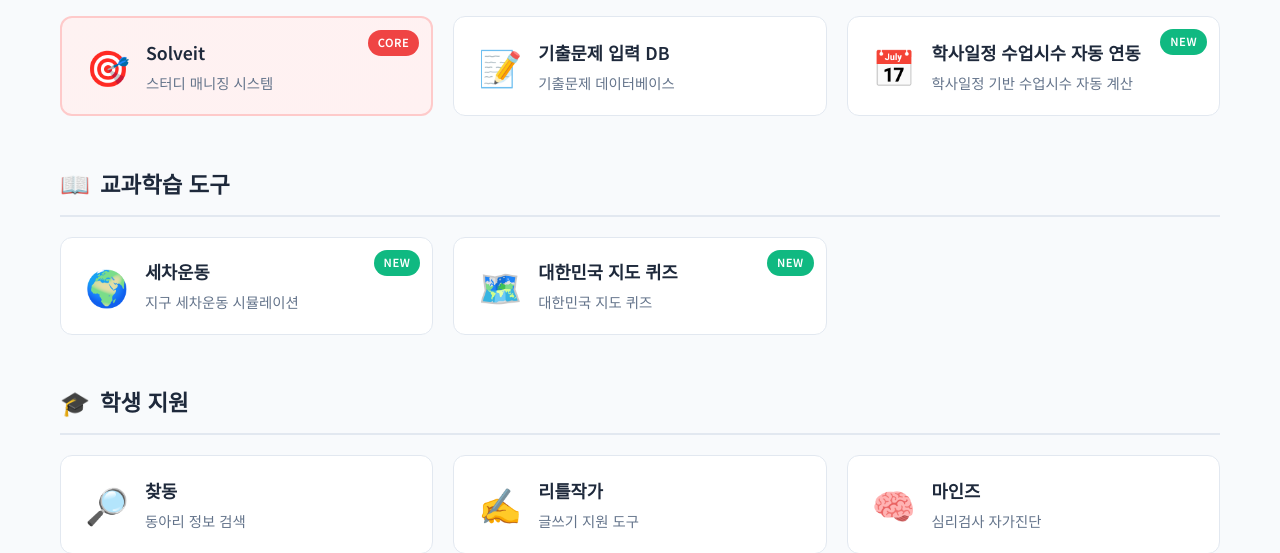
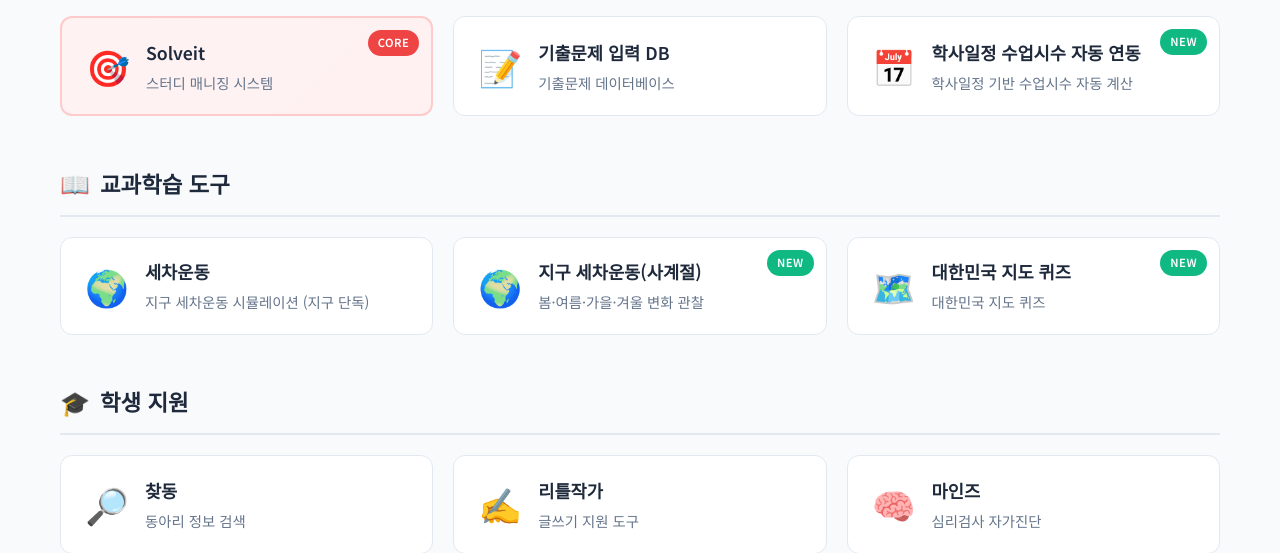
Before and after one commit to CHOISEONGYEOL/Teacher-support, a Python web app: template templates/index.html in a window 1280 px wide. Shown: the part 734-1287 px from the top of the page. Run offline with Jinja, Linux system fonts and the light colour scheme; the template is opened without the code that fills it, so the values that code supplies are empty.

Commit message:
Update index.html

```diff
--- a/templates/index.html
+++ b/templates/index.html
@@ -126,10 +126,24 @@
                         <div class="card-icon">🌍</div>
                         <div class="card-content">
                             <h3>세차운동</h3>
-                            <p>지구 세차운동 시뮬레이션</p>
+                            <p>지구 세차운동 시뮬레이션 (지구 단독) </p>
                         </div>
-                        <div class="card-badge">NEW</div>
+
                     </a>
+
+
+                    <!-- 지구 세차운동 시뮬레이션 (사계절) -->
+<a href="https://precious-sable-c2da3e.netlify.app/"
+   target="_blank"
+   rel="noopener noreferrer"
+   class="card card-external">
+  <div class="card-icon">🌍</div>
+  <div class="card-content">
+    <h3>지구 세차운동(사계절)</h3>
+    <p>봄·여름·가을·겨울 변화 관찰</p>
+  </div>
+  <div class="card-badge">NEW</div>
+</a>
 
 
 <a href="https://port-0-korea-map-quiz-mjfg3o9ec1e04ea8.sel3.cloudtype.app/"
```
